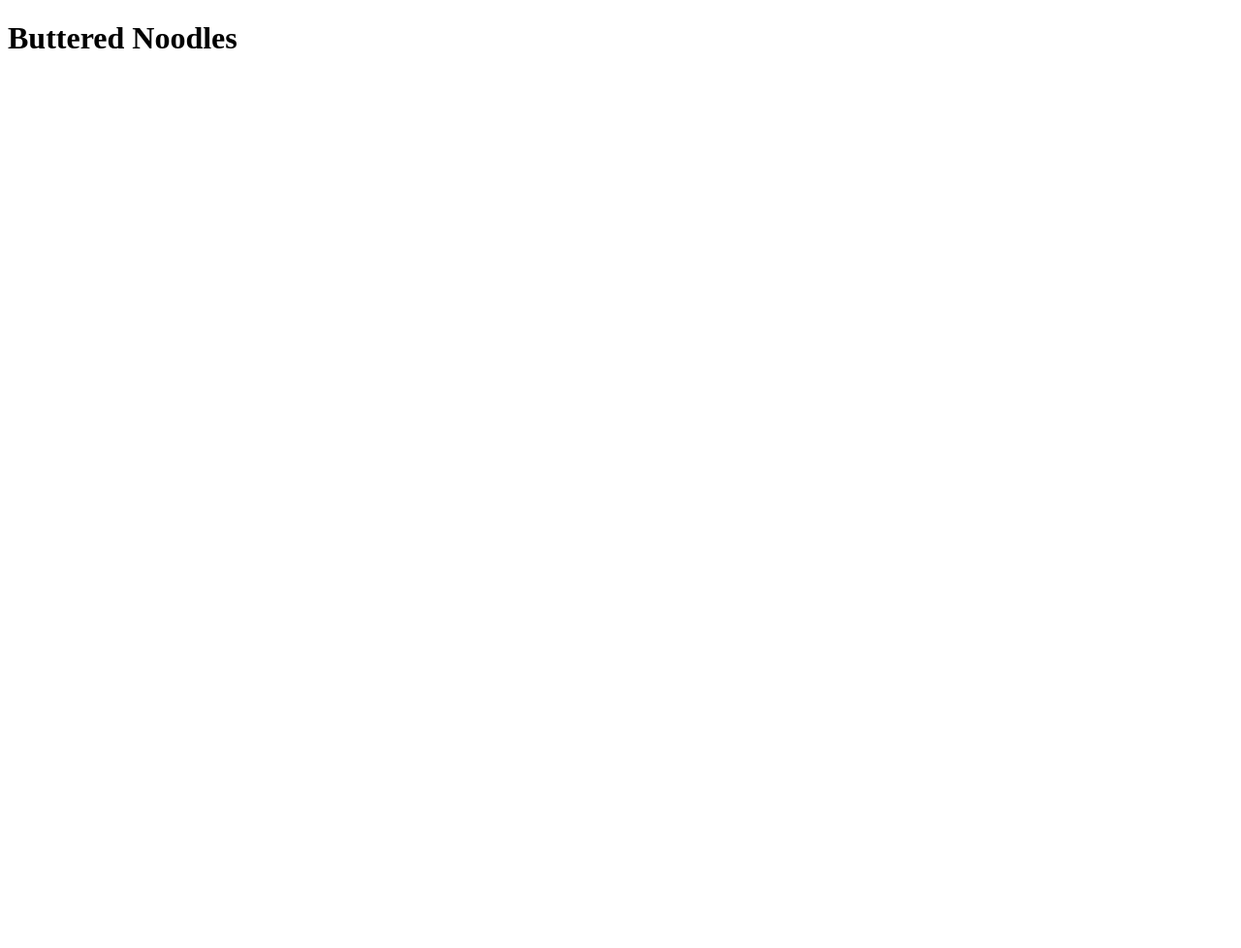
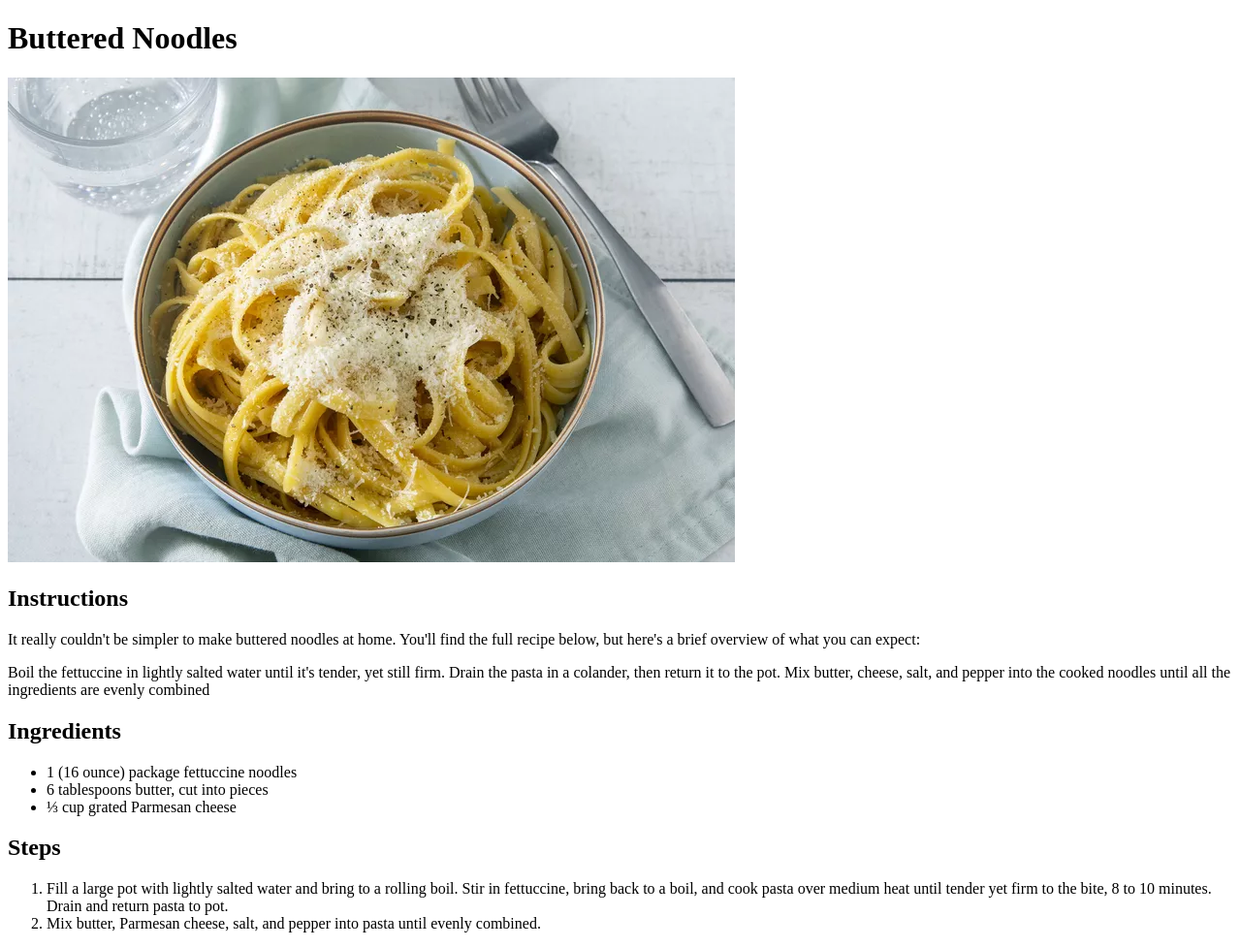
Before and after one commit to oarf82487/odin-recipes, a plain HTML site: page recipes/Buttered Noodles.html in a window 1280 px wide. Shown: the whole page at 97% size. Before the commit the page ends 800 px from the top, so only its background shows below. Drawn offline with Linux system fonts and the light colour scheme.

Commit message:
Finished interations of recipes project

```diff
--- a/recipes/Buttered Noodles.html
+++ b/recipes/Buttered Noodles.html
@@ -6,18 +6,39 @@
 <title>Buttered Noodles</title>
 
 </head>
+
+    <body>
+
+
     <h1>Buttered Noodles</h1>
+    <img src="../images/Buttered Noodles.webp" alt=" Plate showing Buttered Noodles dish ">
+    <h2>Instructions</h2>
+    <p>It really couldn't be simpler to make buttered noodles at home. You'll find the full recipe below, but here's a brief overview of what you can expect:</p>
+    <p>Boil the fettuccine in lightly salted water until it's tender, yet still firm. Drain the pasta in a colander, then return it to the pot. Mix butter, cheese, salt, and pepper into the cooked noodles until all the ingredients are evenly combined</p>
+
+    <h2>Ingredients</h2>
+        <ul>
+            <li>1 (16 ounce) package fettuccine noodles</li>
+            <li>6 tablespoons butter, cut into pieces</li>
+            <li>⅓ cup grated Parmesan cheese</li>
+
+        </ul>
+
+        <h2>Steps</h2>
+<ol>
+    <li>Fill a large pot with lightly salted water and bring to a rolling boil. Stir in fettuccine, bring back to a boil, and cook pasta over medium heat until tender yet firm to the bite, 8 to 10 minutes. Drain and return pasta to pot.</li>
+    <li>Mix butter, Parmesan cheese, salt, and pepper into pasta until evenly combined.</li>
 
 
 
 
 
+</ol>
 
 
 
 
-
-
+</body>
 
 
 
```
Also changed, not shown: index.html (+1 -1 lines), recipes/Pan-Seared Tilapia.html (+1 -1 lines).
